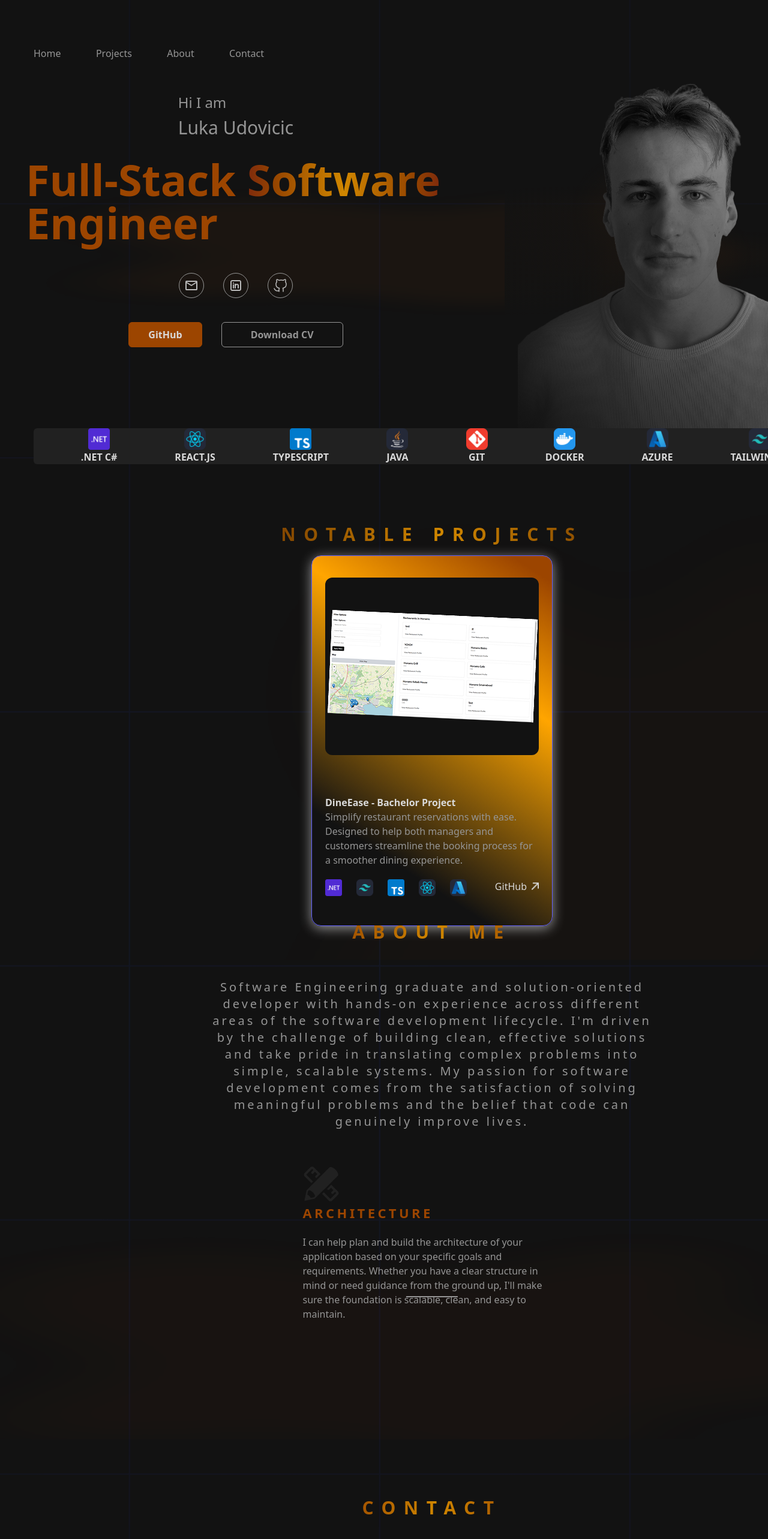
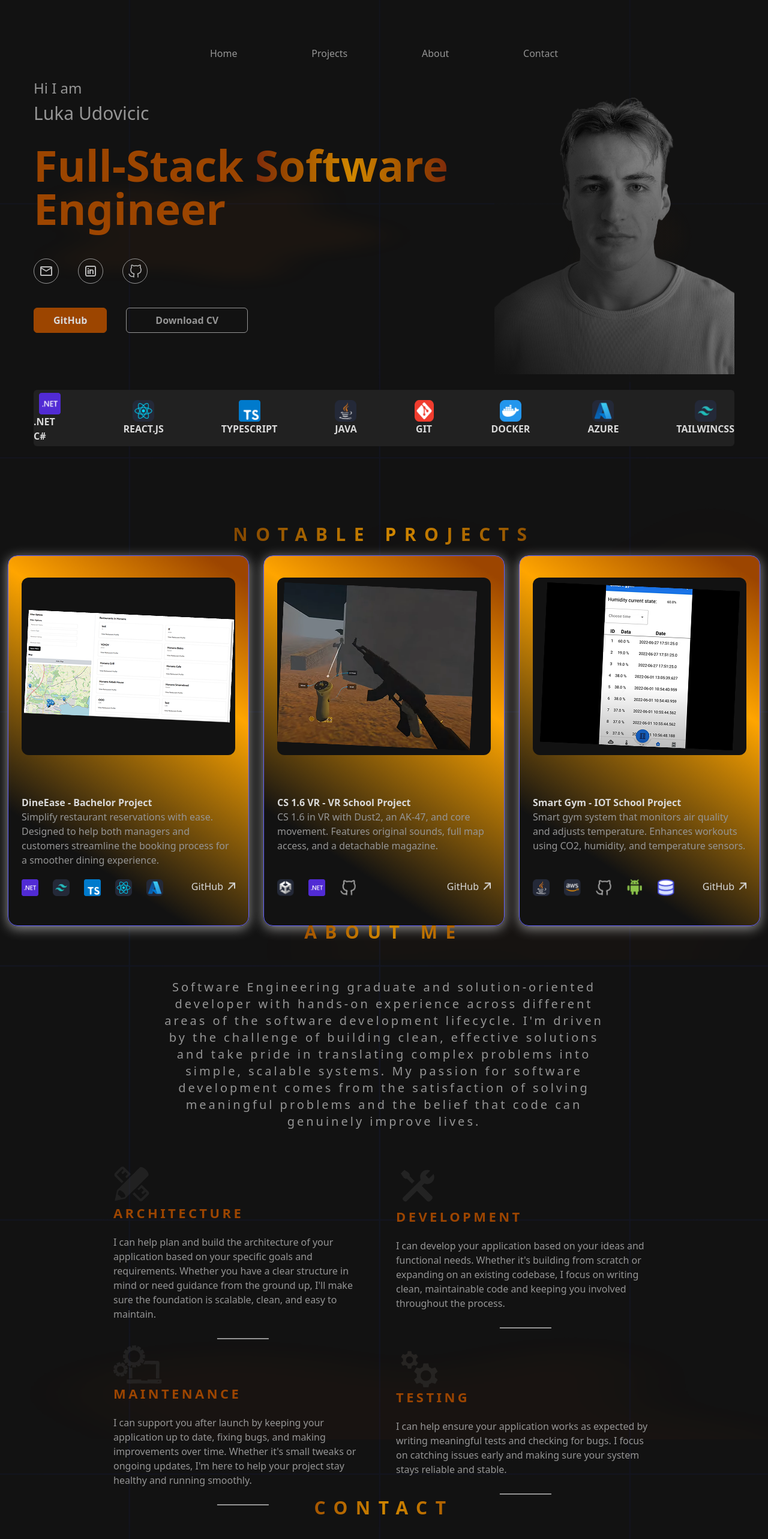
Before and after one commit to LukaUdovicic02/Portfolio, a Next.js app: page / in a window 1280 px wide. Shown: the top 2566 px of the page at 60% size. Built offline with nearby package versions, Linux system fonts and the light colour scheme.

Commit message:
added some responsivness for various sizes

```diff
--- a/app/components/About.tsx
+++ b/app/components/About.tsx
@@ -11,9 +11,14 @@ const About = (props: Props) => {
   return (
     <div
       id="about"
-      className="sm:w-[1440px] xs:w-full h-screen xs:p-8 sm:p-14 flex flex-col justify-center items-center relative"
+      className=" xs:w-full h-screen xs:p-8 sm:p-14 flex flex-col justify-center items-center relative"
     >
-      <div className="absolute inset-0 bg-[url(/images/backgroundHomePage.png)] bg-[position:-250px_420px] -z-1 opacity-70 bg-[length:140%_60%] bg-no-repeat"></div>
+      <div
+        className="absolute inset-0 bg-[url(/images/backgroundHomePage.png)]
+                   sm:bg-[position:-50px_600px] xs:bg-[position:-100px_420px] -z-1 opacity-70
+                   sm:bg-[length:120%_30%] md:bg-[length:120%_50%]
+                   xs:bg-[length:140%_60%] bg-no-repeat"
+      ></div>
 
       <div className="flex flex-1/2 flex-col items-center justify-start gap-15">
         <p
@@ -23,7 +28,7 @@ const About = (props: Props) => {
         >
           ABOUT ME
         </p>
-        <p className="text-secondarytext sm:text-xl sm:tracking-[0.2em] align-top xs:w-full sm:w-[764px] sm:h-[246px] text-center mb-16 ">
+        <p className="text-secondarytext sm:text-xl sm:tracking-[0.2em] align-top xs:w-full md:w-[764px] sm:h-[246px] text-center mb-16 ">
           Software Engineering graduate and solution-oriented developer with
           hands-on experience across different areas of the software development
           lifecycle. I'm driven by the challenge of building clean, effective
@@ -35,9 +40,9 @@ const About = (props: Props) => {
       </div>
 
       <div className="flex flex-1/2 ">
-        <ul className="sm:grid sm:grid-flow-col sm:grid-rows-2 sm:gap-10 ">
+        <ul className="md:grid md:grid-flow-col md:grid-rows-2 md:gap-10 ">
           <li className=" group text-secondarytext hover:translate-2 hover:duration-1000 relative">
-            <div className="flex sm:flex-row xs:inline">
+            <div className="flex md:flex-row xs:inline">
               <div className="mr-2">
                 <Image src={ArchIcon} alt="architecture Icon" />
               </div>
@@ -53,19 +58,19 @@ const About = (props: Props) => {
                   and easy to maintain.
                 </p>
               </div>
-              <span className="absolute xs:mt-7 xs:botton-0 sm:bottom-10 left-1/2 h-0.5 xs:w-3/4 sm:w-1/5 bg-secondarytext transition-all duration-500 origin-center transform -translate-x-1/2 group-hover:w-full"></span>
+              <span className="absolute xs:mt-7 xs:botton-0  left-1/2 h-0.5 xs:w-3/4 sm:w-1/5 bg-secondarytext transition-all duration-500 origin-center transform -translate-x-1/2 group-hover:w-full"></span>
             </div>
           </li>
-          <li className="xs:hidden sm:display group text-secondarytext hover:translate-2 hover:duration-1000 relative">
-            <div className="flex flex-row">
+          <li className="xs:hidden md:block group text-secondarytext hover:translate-2 hover:duration-1000 relative">
+            <div className="flex md:flex-row xs:inline">
               <div className="mr-2">
                 <Image src={MaintenenaceIcon} alt="maintenance Icon" />
               </div>
               <div>
-                <p className="text-[22px] align-top uppercase font-bold text-header tracking-[0.2em] ml-5 mb-5">
+                <p className="text-[22px] align-top uppercase font-bold text-header tracking-[0.2em] mb-5">
                   maintenance
                 </p>
-                <p className="text-secondarytext w-[431px] text-[16px]">
+                <p className="text-secondarytext xs:w-full sm:w-[431px] text-[16px]">
                   I can support you after launch by keeping your application up
                   to date, fixing bugs, and making improvements over time.
                   Whether it's small tweaks or ongoing updates, I'm here to help
@@ -73,18 +78,18 @@ const About = (props: Props) => {
                 </p>
               </div>
             </div>
-            <span className="absolute bottom-10 left-1/2 h-0.5 w-1/5 bg-secondarytext transition-all duration-500 origin-center transform -translate-x-1/2 group-hover:w-full"></span>
+            <span className="absolute xs:mt-7 xs:botton-0  left-1/2 h-0.5 xs:w-3/4 sm:w-1/5 bg-secondarytext transition-all duration-500 origin-center transform -translate-x-1/2 group-hover:w-full"></span>
           </li>
-          <li className=" xs:hidden sm:display group text-secondarytext hover:translate-2 hover:duration-1000 relative">
-            <div className="flex flex-row">
+          <li className=" xs:hidden lg:block group text-secondarytext hover:translate-2 hover:duration-1000 relative">
+            <div className="flex md:flex-row xs:inline">
               <div className="mr-2">
                 <Image src={DevelopmentIcon} alt="architecture Icon" />
               </div>
               <div>
-                <p className="text-[22px] align-top uppercase font-bold text-header tracking-[0.2em] ml-5 mb-5">
+                <p className="text-[22px] align-top uppercase font-bold text-header tracking-[0.2em] mb-5">
                   development
                 </p>
-                <p className="text-secondarytext w-[431px] text-[16px]">
+                <p className="text-secondarytext xs:w-full sm:w-[431px] text-[16px]">
                   I can develop your application based on your ideas and
                   functional needs. Whether it's building from scratch or
                   expanding on an existing codebase, I focus on writing clean,
@@ -93,18 +98,18 @@ const About = (props: Props) => {
                 </p>
               </div>
             </div>
-            <span className="absolute bottom-10 left-1/2 h-0.5 w-1/5 bg-secondarytext transition-all duration-500 origin-center transform -translate-x-1/2 group-hover:w-full"></span>
+            <span className="absolute xs:mt-7 xs:botton-0  left-1/2 h-0.5 xs:w-3/4 sm:w-1/5 bg-secondarytext transition-all duration-500 origin-center transform -translate-x-1/2 group-hover:w-full"></span>
           </li>
-          <li className=" xs:hidden sm:display group text-secondarytext hover:translate-2 hover:duration-1000 relative">
-            <div className="flex flex-row">
+          <li className=" xs:hidden lg:block group text-secondarytext hover:translate-2 hover:duration-1000 relative">
+            <div className="flex md:flex-row xs:inline">
               <div className="mr-2">
                 <Image src={TestingIcon} alt="architecture Icon" />
               </div>
               <div>
-                <p className="text-[22px] align-top uppercase font-bold text-header tracking-[0.2em] ml-5 mb-5">
+                <p className="text-[22px] align-top uppercase font-bold text-header tracking-[0.2em] mb-5">
                   testing
                 </p>
-                <p className="text-secondarytext w-[431px] text-[16px]">
+                <p className="text-secondarytext xs:w-full sm:w-[431px] text-[16px]">
                   I can help ensure your application works as expected by
                   writing meaningful tests and checking for bugs. I focus on
                   catching issues early and making sure your system stays
@@ -112,7 +117,7 @@ const About = (props: Props) => {
                 </p>
               </div>
             </div>
-            <span className="absolute bottom-10 left-1/2 h-0.5 w-1/5 bg-secondarytext transition-all duration-500 origin-center transform -translate-x-1/2 group-hover:w-full"></span>
+            <span className="absolute xs:mt-7 xs:botton-0  left-1/2 h-0.5 xs:w-3/4 sm:w-1/5 bg-secondarytext transition-all duration-500 origin-center transform -translate-x-1/2 group-hover:w-full"></span>
           </li>
         </ul>
       </div>
--- a/app/components/Home.tsx
+++ b/app/components/Home.tsx
@@ -18,7 +18,10 @@ type Props = {};
 
 const Home = (props: Props) => {
   return (
-    <div id="home" className="sm:w-[1440px] xs:w-full h-screen xs:p-8 sm:p-14 ">
+    <div
+      id="home"
+      className="sm:w-full xs:w-full h-screen xs:p-8 sm:p-12 md:p-14"
+    >
       <div className="flex flex-col h-full z-10 relative">
         <NavBar />
 
@@ -26,19 +29,23 @@ const Home = (props: Props) => {
           className="
           bg-no-repeat bg-[url(/images/backgroundHomePage.png)] flex flex-grow
           xs:bg-[length:110%_40%] xs:bg-[position:-10px_-30px]
-          xs:juftify-center xs:flex-col sm:flex-row
-          sm:items-center sm:justify-between
-          sm:bg-[position:-50px] "
+
+          xs:juftify-center xs:flex-col lg:flex-row
+          md:items-center md:justify-between
+          lg:bg-[position:-40px]
+          lg:bg-[length:60%_40%]"
         >
-          <div className="sm:w-[674px] sm:h-[527px] xs:flex xs:flex-col xs:items-center">
-            <div className="xs:flex xs:flex-col xs:items-center sm:block">
-              <h1 className="text-2xl  text-secondarytext mb-2">Hi I am</h1>
+          <div className="xl:w-[674px] xl:h-[527px] xs:flex xs:flex-col lg:items-start xs:items-center">
+            <div className="xs:flex xs:flex-col  xs:items-center lg:block">
+              <h1 className="text-2xl text-secondarytext mb-2 sm:mt-2">
+                Hi I am
+              </h1>
               <h1 className="text-3xl text-secondarytext mb-8">
                 Luka Udovicic
               </h1>
             </div>
             <div>
-              <h1 className="sm:text-7xl xs:text-3xl  text-header font-bold xs:w-full sm:w-[700px]">
+              <h1 className="xl:text-7xl lg:text-4xl md:text-5xl sm:text-4xl xs:text-3xl  text-header font-bold xs:w-full xl:w-[700px]">
                 Full-Stack{" "}
                 <span
                   className="blinking-letter bg-linear-to-r text-transparent bg-clip-text
@@ -47,7 +54,7 @@ const Home = (props: Props) => {
                   Software
                 </span>
               </h1>
-              <h1 className="sm:text-7xl xs:text-3xl text-header font-bold xs:w-full sm:w-[700px]">
+              <h1 className="xl:text-7xl lg:text-4xl md:text-5xl sm:text-4xl xs:text-3xl text-header font-bold xs:w-full xl:w-[700px]">
                 Engineer
               </h1>
             </div>
@@ -91,20 +98,20 @@ const Home = (props: Props) => {
           </div>
 
           <div className="bg-[url(/images/backgroundHomePage.png)] bg-no-repeat bg-[length:60%_60%] bg-[position:100px] relative">
-            <div className="absolute z-2 bottom-0 xs:w-full xs:h-full sm:w-full sm:h-full bg-gradient-to-bl from-blck/0 to-blck"></div>
-            <div className="absolute bottom-0 sm:w-[544px] xs:w-full xs:h-full z-2 sm:h-[593px] bg-gradient-to-t from-blck/30 to-blck/0"></div>
+            <div className="absolute z-2 bottom-0 xs:w-full xs:h-full bg-gradient-to-bl from-blck/0 to-blck"></div>
+            <div className="absolute bottom-0 md:w-[544px] xs:w-full xs:h-full z-2 sm:h-[593px] bg-gradient-to-t from-blck/30 to-blck/0"></div>
 
             <Image
               src={slika}
               alt="profile picture"
-              className="object-contain z-1 aboslute sm:w-[543px] sm:h-[592px] xs:w-full xs:h-full "
+              className="object-contain z-1 aboslute lg:w-[400px] lg:h-[500px] xs:w-full xs:h-full sm:max-w-[550px] sm:max-h-[700px] "
             />
           </div>
         </div>
 
-        <div className="xs:hidden sm:bg-[#212121] sm:flex sm:justify-center sm:w-[1337px] sm:h-[126px] sm:rounded-md sm:mx-auto">
-          <ul className="flex flex-row justify-center items-center gap-24">
-            <li className="flex flex-col justify-center items-center shake-on-hover" >
+        <div className="xs:hidden sm:bg-[#212121] lg:flex lg:justify-center lg:w-full lg:h-[126px] lg:rounded-md lg:mx-auto">
+          <ul className="flex flex-row justify-center items-center lg:gap-14 xl:gap-24">
+            <li className="flex flex-col justify-center items-center shake-on-hover">
               <Image className="w-9 h-9" src={NetIcon} alt="icon" />
               <p className="text-primarytext font-bold">.NET C#</p>
             </li>
--- a/app/components/Projects.tsx
+++ b/app/components/Projects.tsx
@@ -28,9 +28,9 @@ const Projects = (props: Props) => {
   return (
     <div
       id="projects"
-      className="relative sm:w-[1440px] xs:w-full h-screen xs:p-8 sm:p-14 flex justify-center items-center flex-col"
+      className="relative xs:w-full h-screen xs:p-8 sm:p-14 flex justify-center items-center flex-col"
     >
-      <div className="absolute inset-0 bg-[url(/images/backgroundHomePage.png)] xs:bg-[position:30px_30px] xs:bg-[length:80%] sm:bg-[length:100%] sm:bg-[position:350px_-40px] -z-1 opacity-50 bg-no-repeat"></div>
+      <div className="absolute inset-0 bg-[url(/images/backgroundHomePage.png)] xs:bg-[position:30px_30px] xs:bg-[length:80%] sm:bg-[length:100%] md:bg-[position:350px_-40px] -z-1 opacity-50 bg-no-repeat"></div>
       <p
         className="flex flex-1/4 uppercase xs:text-xl xs:tracking-[0.35em] sm:text-3xl font-bold sm:tracking-[0.45em]
       justify-center items-center text-transparent bg-clip-text bg-linear-to-r
@@ -44,12 +44,12 @@ const Projects = (props: Props) => {
             className="sm:w-[402px] sm:h-[618px] xs:w-[340px] xs:h-[600px] bg-[linear-gradient(33deg,_#121212_22%,_orange_68%,#9C4500_95%)]
                      rounded-2xl flex flex-col px-[22px] py-9 border-1 border-indigo-500 shadow-[0_4px_20px_#959595]
                      transition-all duration-200  hover:shadow-[0_4px_20px_#9C4500]
-                     hover:translate-z-1 hover:rotate-x-1"
+                     hover:translate-z-1 hover:rotate-x-1 md:w-[340px] lg:w-[402px]"
           >
             <div className="flex flex-2/3">
               <div className="h-[296px] w-[358px] bg-blck rounded-xl flex items-center">
                 <Image
-                  className="ml-1"
+                  className="ml-1 "
                   src={DineEaseBG}
                   alt="dine ease background"
                 />
@@ -94,15 +94,15 @@ const Projects = (props: Props) => {
             </div>
           </li>
           <li
-            className=" hidden w-[402px] h-[618px] bg-[linear-gradient(33deg,_#121212_22%,_orange_68%,#9C4500_95%)]
-                     rounded-2xl flex flex-col px-[22px] py-9 border-1 border-indigo-500 shadow-[0_4px_20px_#959595]
-                      transition-all duration-200  hover:shadow-[0_4px_20px_#9C4500]
-                     hover:translate-z-1 hover:rotate-x-1"
+            className="xs:hidden w-[402px] h-[618px] bg-[linear-gradient(33deg,_#121212_22%,_orange_68%,#9C4500_95%)]
+                     rounded-2xl md:flex flex-col px-[22px] py-9 border-1 border-indigo-500 shadow-[0_4px_20px_#959595]
+                     transition-all duration-200  hover:shadow-[0_4px_20px_#9C4500]
+                     hover:translate-z-1 hover:rotate-x-1 md:w-[340px] lg:w-[402px]"
           >
             <div className="flex flex-2/3">
               <div className="h-[296px] w-[358px] bg-blck rounded-xl">
                 <Image
-                  className="ml-3 mt-2"
+                  className="ml-3 md:ml-0 mt-2"
                   src={VRCS}
                   alt="vr cs background"
                 />
@@ -143,10 +143,10 @@ const Projects = (props: Props) => {
             </div>
           </li>
           <li
-            className=" hidden w-[402px] h-[618px] bg-[linear-gradient(33deg,_#121212_22%,_orange_68%,#9C4500_95%)]
-                     rounded-2xl flex flex-col px-[22px] py-9 border-1 border-indigo-500 shadow-[0_4px_20px_#959595]
+            className="xs:hidden w-[402px] h-[618px] bg-[linear-gradient(33deg,_#121212_22%,_orange_68%,#9C4500_95%)]
+                     rounded-2xl xl:flex flex-col px-[22px] py-9 border-1 border-indigo-500 shadow-[0_4px_20px_#959595]
                      transition-all duration-200  hover:shadow-[0_4px_20px_#9C4500]
-                     hover:translate-z-1 hover:rotate-x-1 "
+                     hover:translate-z-1 hover:rotate-x-1"
           >
             <div className="flex flex-2/3">
               <div className="h-[296px] w-[358px] bg-blck rounded-xl">
```
Also changed, not shown: app/components/Contact.tsx (+4 -4 lines), app/components/Footer.tsx (+4 -4 lines), app/components/NavBar.tsx (+8 -5 lines).
